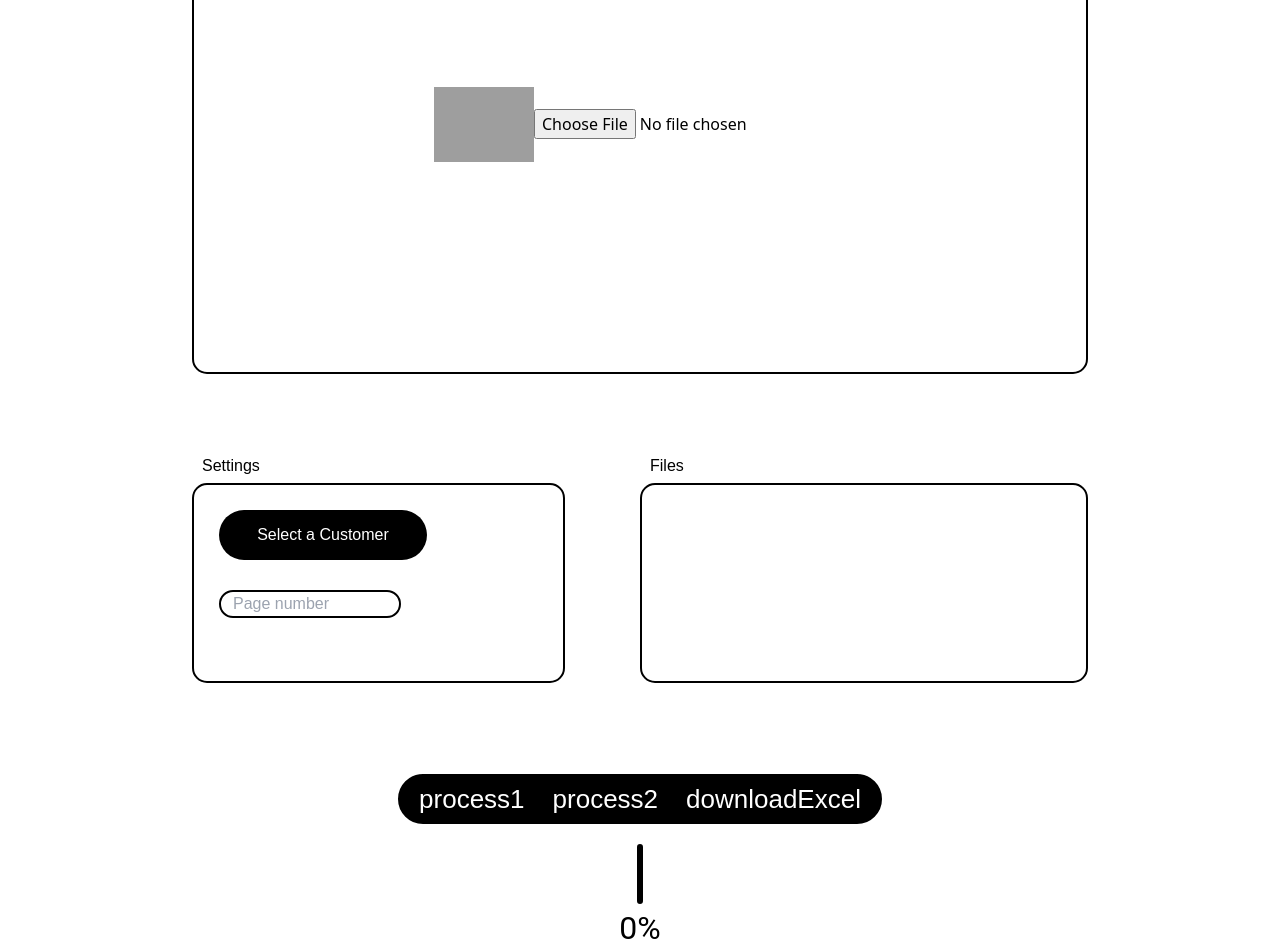
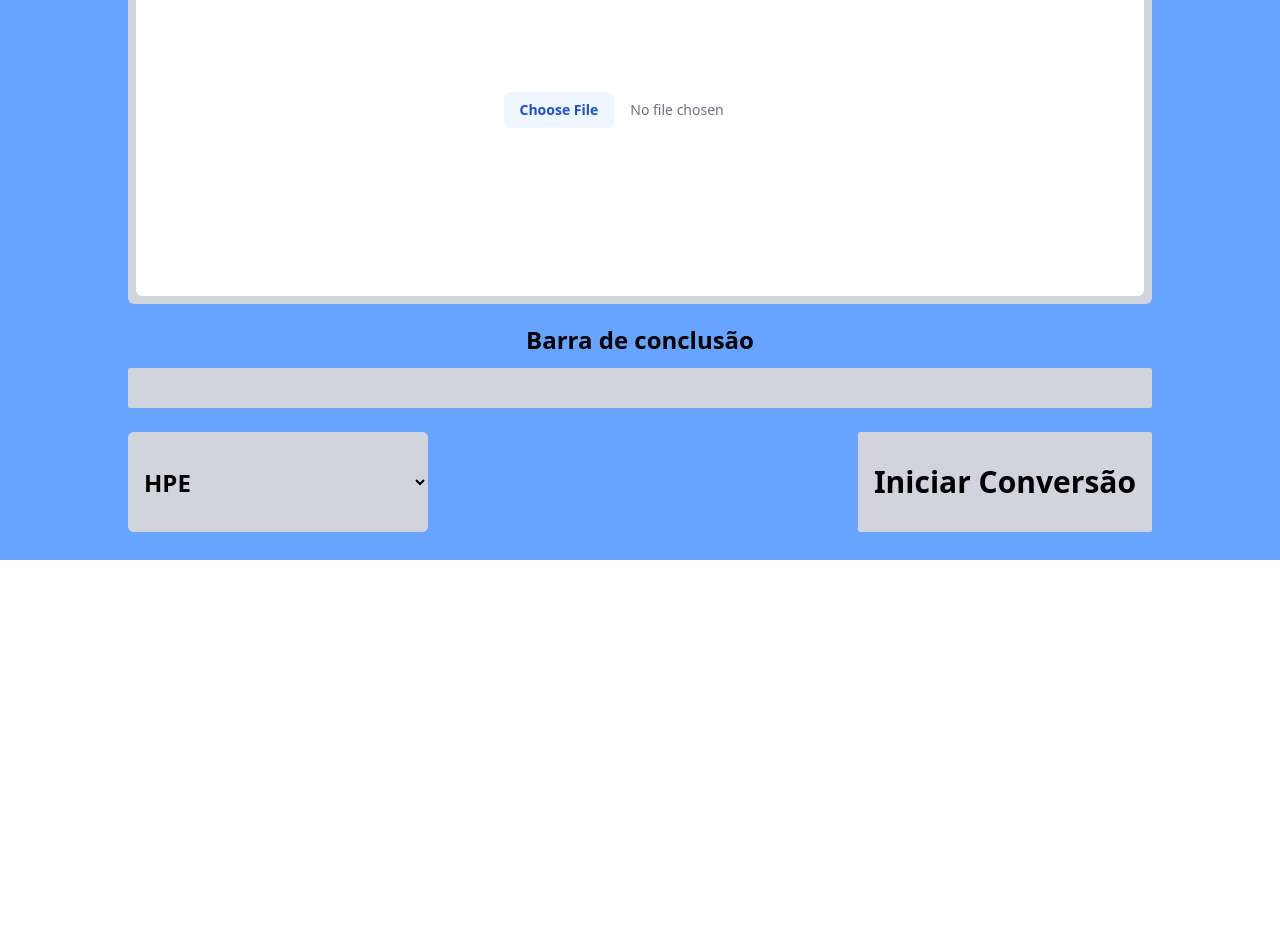
Before and after one commit to IsaacEigenheer/front, a Next.js app: page / in a window 1280 px wide. Shown: the part 240-1192 px from the top of the page. After the commit the page ends 800 px from the top, so only its background shows below. Built offline with nearby package versions, Linux system fonts and the light colour scheme; grey boxes are pictures that could not be loaded.

Commit message:
feat: create new front css w/ tailwind and finish flow to download

```diff
--- a/src/app/page.tsx
+++ b/src/app/page.tsx
@@ -1,12 +1,10 @@
 "use client";
 
 import React, { useState } from "react";
-import "./style.css";
 
 const ARESComponent: React.FC = () => {
   const [selectedClient, setSelectedClient] =
     useState<string>("Select a Customer");
-  const [pageNumber, setPageNumber] = useState<number | string>("");
   const [progress, setProgress] = useState<number>(0);
   const [file, setFile] = useState<File | null>(null);
 
@@ -18,11 +16,6 @@ const ARESComponent: React.FC = () => {
   const selectClient = (client: string) => {
     setSelectedClient(client);
     toggleDropdown(); // Fecha o dropdown após a seleção
-  };
-
-  const handlePageNumberChange = (e: React.ChangeEvent<HTMLInputElement>) => {
-    const value = e.target.value;
-    setPageNumber(value ? parseInt(value) : "");
   };
 
   const toggleDropdown = () => {
@@ -38,24 +31,35 @@ const ARESComponent: React.FC = () => {
       return;
     }
 
-    // Configura o FormData para enviar o arquivo
     const formData = new FormData();
-    formData.append("file", file); // 'file' é o campo esperado pelo backend
+    formData.append("file", file);
 
-    fetch("http://localhost:7001/upload", {
+    const queryParams = new URLSearchParams({
+      type: selectedClient,
+    }).toString();
+
+    fetch(`http://localhost:7001/upload?${queryParams}`, {
       method: "POST",
       body: formData,
     })
-      .then((response) => response.json())
-      .then((data) => {
-        console.log("Sucesso:", data);
-        // Você pode atualizar o progresso ou exibir uma mensagem de sucesso
+      .then((response) => {
+        if (!response.ok) {
+          throw new Error("Network response was not ok");
+        }
+        return response.blob(); // Converte a resposta em um Blob
       })
-      .catch((error) => {
-        console.error("Erro ao enviar arquivo:", error);
-      });
+      .then((blob) => {
+        const url = window.URL.createObjectURL(blob); // Cria uma URL para o blob
+        const a = document.createElement("a"); // Cria um elemento <a>
+        a.style.display = "none";
+        a.href = url;
+        a.download = "planilha_final.xlsx"; // Nome do arquivo para download
+        document.body.appendChild(a);
+        a.click(); // Simula o clique no link
+        window.URL.revokeObjectURL(url); // Limpa a URL criada
+      })
+      .catch((error) => console.error("Error downloading file:", error));
 
-    // Simula o progresso da barra
     let progressValue = 0;
     const interval = setInterval(() => {
       progressValue += 10;
@@ -66,123 +70,60 @@ const ARESComponent: React.FC = () => {
     }, 500);
   };
 
-  const startProcess2 = () => {
-    fetch("http://localhost:7001/upload/start-python", {
-      method: "GET",
-    })
-      .then((response) => response.json())
-      .then((data) => {
-        console.log("Sucesso:", data);
-      })
-      .catch((error) => {
-        console.error("Erro ao enviar arquivo:", error);
-      });
-  };
-
-  const downloadExcel = () => {
-    const url = "http://localhost:7001/upload/download-excel";
-
-    fetch(url)
-      .then((response) => {
-        if (!response.ok) {
-          throw new Error('Network response was not ok');
-        }
-        return response.blob(); // Converte a resposta em um Blob
-      })
-      .then((blob) => {
-        const url = window.URL.createObjectURL(blob); // Cria uma URL para o blob
-        const a = document.createElement('a'); // Cria um elemento <a>
-        a.style.display = 'none';
-        a.href = url;
-        a.download = 'planilha_final.xlsx'; // Nome do arquivo para download
-        document.body.appendChild(a);
-        a.click(); // Simula o clique no link
-        window.URL.revokeObjectURL(url); // Limpa a URL criada
-      })
-      .catch((error) => console.error("Error downloading file:", error));
-  };
-
-
-
   return (
-    <div className="main-container">
-      <div className="header">
-        <h1 className="maintittle">ARES</h1>
-        <div className="stroke"></div>
+    <div className="flex flex-col w-full h-screen bg-[#67A4FF]">
+      <div className="flex flex-col w-full h-auto items-center gap-3">
+        <h1 className="text-7xl text-white font-semibold">Brascabos</h1>
+        <h2 className="text-5xl text-white">ARES</h2>
       </div>
-
-      <div className="drawingcontainer">
-        <h3 className="h3">Drawing View</h3>
-        <div className="drawingView" id="filePreview">
-          <button id="folderbutton">
-            <img className="icon" src="./src/folder.ico" alt="folder icon" />
-          </button>
-          <input type="file" onChange={handleFileChange} />
-        </div>
-      </div>
-
-      <div className="bottomcontainer">
-        <div className="settings-container">
-          <h3 className="h3">Settings</h3>
-          <div className="settings-1">
-            <div className="settings-2">
-              <div className="dropdown">
-                <button
-                  id="dropdownButton"
-                  onClick={toggleDropdown}
-                  className="dropbtn"
-                >
-                  {selectedClient}
-                </button>
-                <div id="myDropdown" className="dropdown-content">
-                  <a onClick={() => selectClient("HPE")}>HPE</a>
-                  <a onClick={() => selectClient("Jacto")}>Jacto</a>
-                  <a onClick={() => selectClient("Caterpillar")}>Caterpillar</a>
-                  <a onClick={() => selectClient("CNH")}>CNH</a>
-                  <a onClick={() => selectClient("AGCO")}>AGCO</a>
-                  <a onClick={() => selectClient("Komatsu")}>Komatsu</a>
-                  <a onClick={() => selectClient("John Deere")}>John Deere</a>
-                  <a onClick={() => selectClient("Whirlpool")}>Whirlpool</a>
-                  <a onClick={() => selectClient("Electrolux")}>Electrolux</a>
-                  <a onClick={() => selectClient("JCB")}>JCB</a>
-                  <a onClick={() => selectClient("Embraco")}>Embraco</a>
-                </div>
-              </div>
-
-              <input
-                id="pgs-number"
-                placeholder="Page number"
-                type="number"
-                value={pageNumber}
-                onChange={handlePageNumberChange}
-              />
-            </div>
+      <div className="flex flex-col w-full h-full items-center mt-7 gap-5">
+        <div className="flex w-[80%] h-[60%] bg-gray-300 p-2 rounded-md">
+          <div className="flex w-full h-full bg-white rounded-md items-center justify-center">
+            <input
+              type="file"
+              className="block w-auto h-[40px] text-sm text-gray-500
+                 file:mr-4 file:py-2 file:px-4
+                 file:rounded-md file:border-0
+                 file:text-sm file:font-semibold
+                 file:bg-blue-50 file:text-blue-700
+                 hover:file:bg-blue-100"
+              onChange={handleFileChange}
+            />
           </div>
         </div>
 
-        <div className="separate"></div>
+        <div className="flex flex-col w-[80%] h-auto items-center gap-3">
+          <h3 className="flex text-2xl font-semibold">Barra de conclusão</h3>
+          <div className="flex w-full h-[40px] bg-gray-300 rounded-sm"></div>
+          <div className="flex w-full h-auto items-center justify-between mt-3">
+            <div className="flex w-[300px] h-[100px] bg-gray-300 rounded-md">
+              <select
+                onChange={(e) => selectClient(e.target.value)}
+                className="w-full h-auto bg-gray-300 border-none text-2xl px-3 font-semibold text-black rounded-md"
+                value={selectedClient}
+              >
+                <option value="HPE">HPE</option>
+                <option value="Jacto">Jacto</option>
+                <option value="Caterpillar">Caterpillar</option>
+                <option value="CNH">CNH</option>
+                <option value="AGCO">AGCO</option>
+                <option value="Komatsu">Komatsu</option>
+                <option value="John Deere">John Deere</option>
+                <option value="Whirlpool">Whirlpool</option>
+                <option value="Electrolux">Electrolux</option>
+                <option value="JCB">JCB</option>
+                <option value="Embraco">Embraco</option>
+              </select>
+            </div>
 
-        <div className="files-container">
-          <h3 className="h3">Files</h3>
-          <div id="files">{file && <p>{file.name}</p>}</div>
+            <button
+              onClick={() => startProcess()}
+              className="flex w-auto h-full cursor-pointer items-center justify-center font-semibold text-3xl rounded-sm align-middle px-4 py-1 text-black bg-gray-300 hover:bg-gray-200 transform transition-colors duration-200 ease-in-out"
+            >
+              Iniciar Conversão
+            </button>
+          </div>
         </div>
-      </div>
-
-      <div className="button-container">
-        <button id="start-button" onClick={startProcess}>
-          process1
-        </button>
-        <button id="start-button" onClick={startProcess2}>
-          process2
-        </button>
-        <button id="start-button" onClick={downloadExcel}>
-          downloadExcel
-        </button>
-      </div>
-
-      <div id="progress-bar-container">
-        <div id="progress-bar" style={{ width: `${progress}%` }}></div>
-        <h3 id="progress-bar-text">{progress}%</h3>
       </div>
     </div>
   );
--- a/tailwind.config.ts
+++ b/tailwind.config.ts
@@ -11,6 +11,7 @@ const config: Config = {
       colors: {
         background: "var(--background)",
         foreground: "var(--foreground)",
+        customBlue: "#67A4FF",
       },
     },
   },
```
